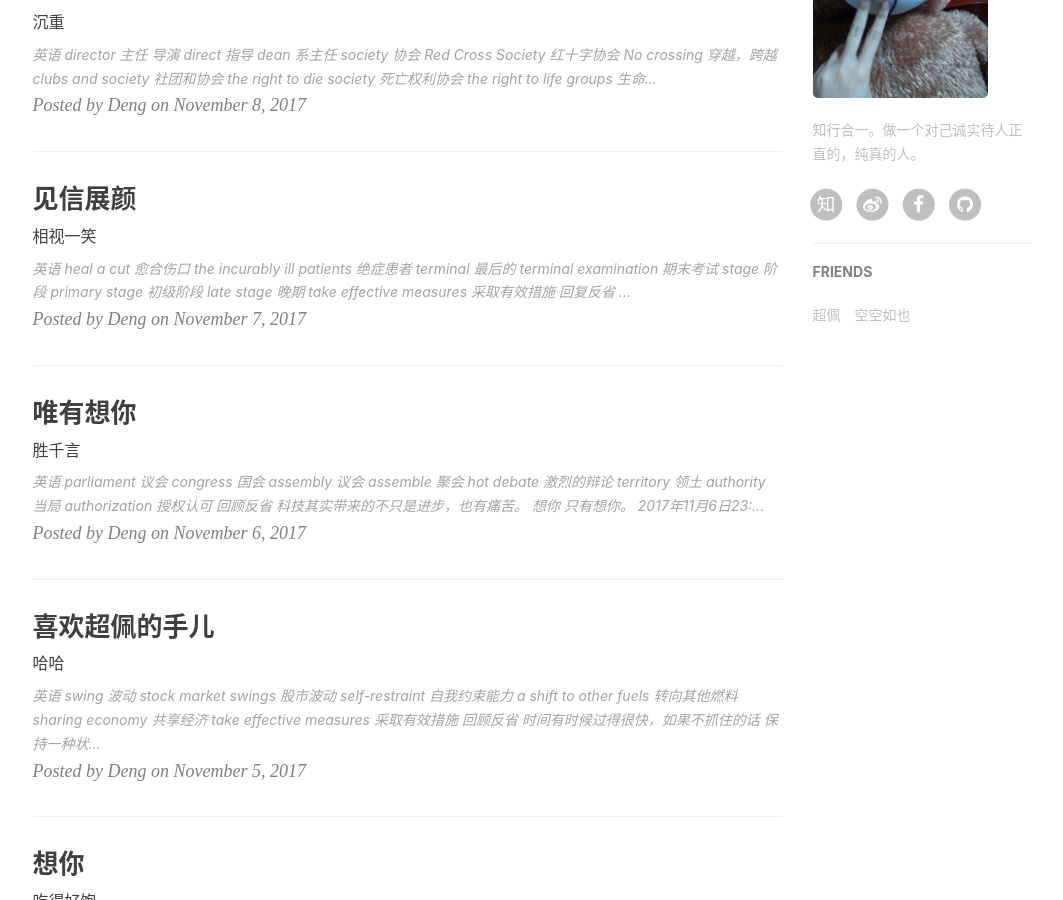
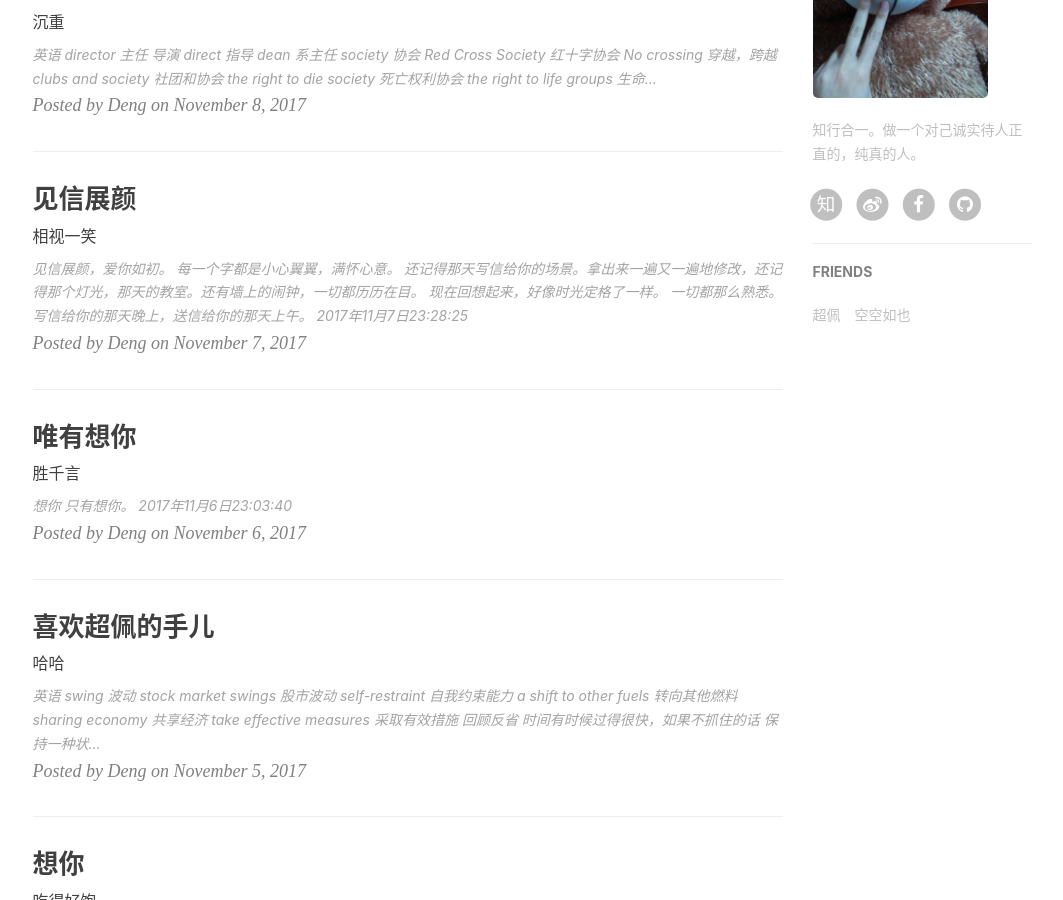
Before and after one commit to merrygreek/merrygreek.github.io, a Jekyll site: the page built from index.html, in a window 1280 px wide and 900 px high, scrolled down 761 px. Shown: the whole window, without its empty margins (135-1198 px from the left). Built offline with Jekyll 4.4.1, drawn with Linux system fonts in a browser that asks for light colours; nearby versions of some CDN libraries; the list of posts is cut into pages by our own code; comment, search, counter and statistics services are not loaded.

Commit message:
first commit

```diff
--- a/img/_posts/2017-11-6-think-17.markdown
+++ b/img/_posts/2017-11-6-think-17.markdown
@@ -11,25 +11,6 @@
 
 >
 
-### 英语
-
-- parliament 议会
-- congress 国会
-- assembly 议会
-- assemble 聚会
-- hot debate 激烈的辩论
-- territory 领土
-- authority 当局
-- authorization 授权认可
-
----
-
-### 回顾反省
-
-- 科技其实带来的不只是进步，也有痛苦。
-
----
-
 ### 想你
 
 只有想你。
--- a/img/_posts/2017-11-7-think-18.markdown
+++ b/img/_posts/2017-11-7-think-18.markdown
@@ -10,25 +10,6 @@
 ---
 
 >
-
-### 英语
-
-- heal a cut 愈合伤口
-- the incurably ill patients 绝症患者
-- terminal 最后的
-- terminal examination 期末考试
-- stage 阶段
-- primary stage 初级阶段
-- late stage 晚期
-- take effective measures 采取有效措施
-
----
-
-### 回复反省
-
-- 哲学感觉应该深入学习，神奇的学科，有点像禅道
-
----
 
 ### 见信展颜，爱你如初。
 
```
Also changed, not shown: img/_posts/隐藏/2017-11-8-think-19.markdown (renamed from img/_posts/2017-11-8-think-19.markdown), img/_posts/隐藏/2018-6-1-think-20.markdown (renamed from img/_posts/2018-6-1-think-20.markdown).
